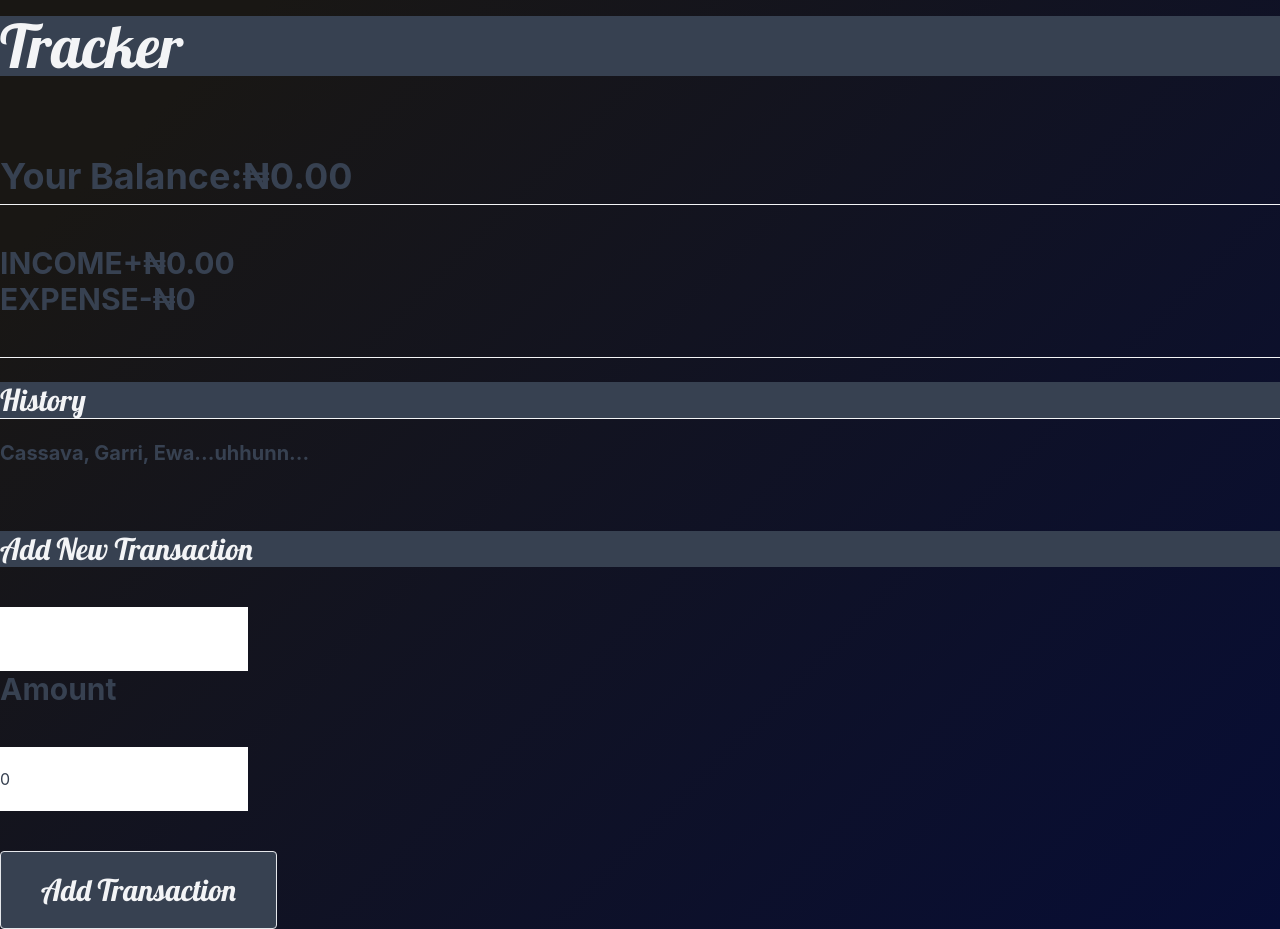
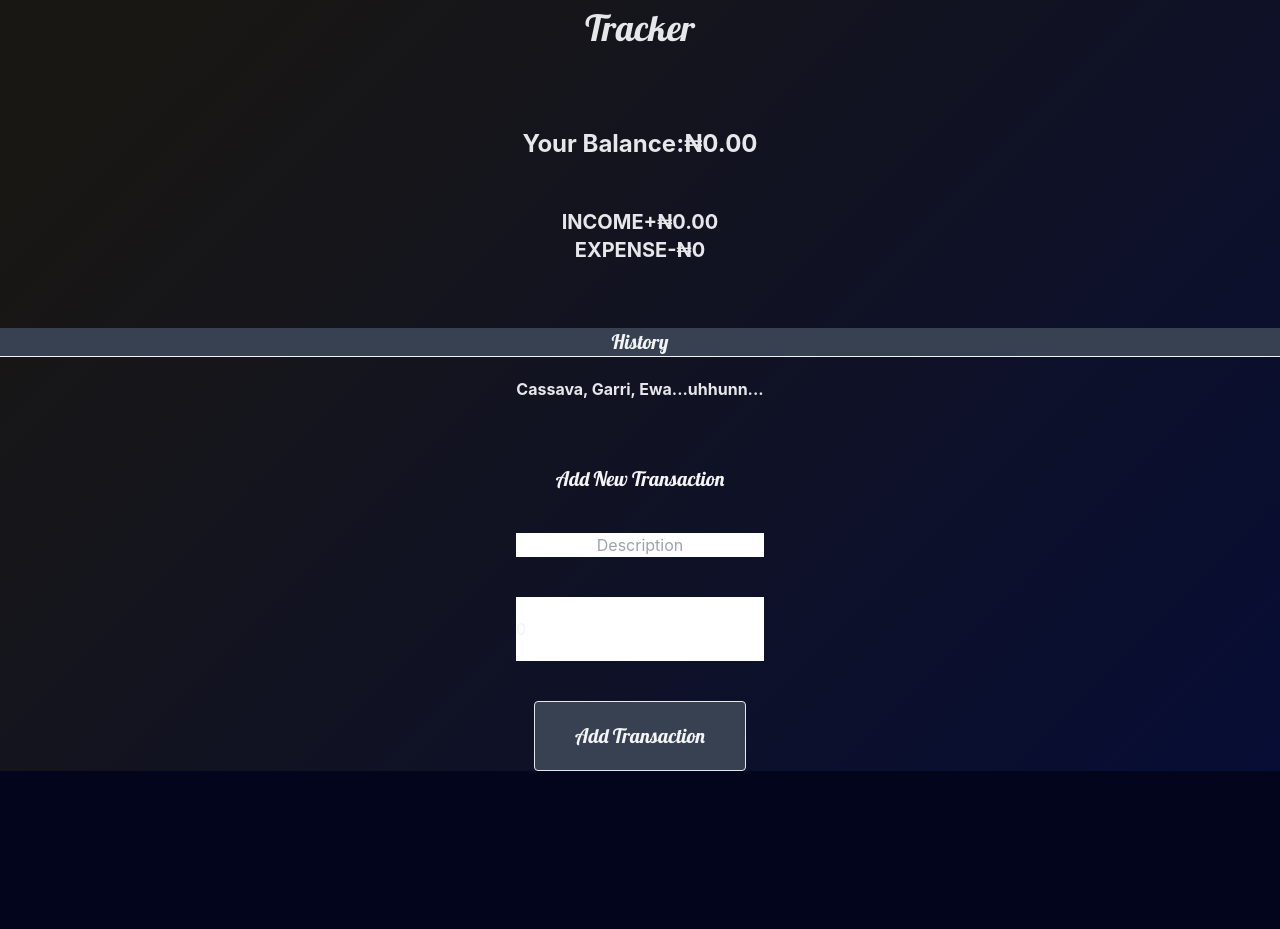
Before and after one commit to maximus-kai/sapatracker, a React (Vite) app: page / in a window 1280 px wide. Shown: the part 420-1349 px from the top of the page. After the commit the page ends 1191 px from the top, so only its background shows below. Built offline with nearby package versions, Linux system fonts and the light colour scheme; a web font is replaced by a local one.

Commit message:
made some changes to the UI againgit add .!

```diff
--- a/src/App.jsx
+++ b/src/App.jsx
@@ -5,14 +5,16 @@ import Summary from './Components/Summary';
 import History from './Components/HistoryList';
 import AddTransaction from './Components/AddTransaction';
 import { GlobalProvider } from './context/GlobalState';
+import TestTail from './Components/TestTail';
 
 function App() {
 
   return (
     <GlobalProvider >
       <div>
-      <h5 className="text-gray-700 text-3xl pt-80 pb-10 font-bold ">
-        Working fine, as of April 19, 2024.
+          <TestTail/>
+      <h5 className="text-gray-300 text-xl text-center pt-80 pb-10 font-bold ">
+        Working fine, as of April 23, 2024.
           </h5>
           <Nav/>
           <Heading/>
--- a/src/Components/AddTransaction.jsx
+++ b/src/Components/AddTransaction.jsx
@@ -1,85 +1,82 @@
-import * as React from 'react';
-import { useState,useContext } from 'react';
-import { GlobalContext } from '../context/GlobalState';
+import * as React from "react";
+import { useState, useContext } from "react";
+import { GlobalContext } from "../context/GlobalState";
 
 export default function AddTransaction() {
-    const {addTransaction} = useContext(GlobalContext);
-    const [text,setText] = useState('');
-    const [amount,setAmount] = useState(0);
+  const { addTransaction } = useContext(GlobalContext);
+  const [text, setText] = useState("");
+  const [amount, setAmount] = useState(0);
 
-    const Submit =(e)=>{
+  const Submit = (e) => {
     e.preventDefault();
     const transactionParce = {
-        id: Math.floor(Math.random()*10000000) ,
+      id: Math.floor(Math.random() * 10000000),
       description: text,
-        something: +amount
-      }
-      addTransaction(transactionParce)
-    }
+      something: +amount,
+    };
+    addTransaction(transactionParce);
+  };
   return (
-      <div>
-        <br/>
-        <h5 className="
-        text-3xl
-       text-gray-100
+    <div className="text-center text-gray-100">
+      <br />
+      {/* @ "Add new transaction" button */}
+      <h5
+        className="
+        text-xl
+        text-center
          font-body
-       bg-gray-700
          mt-10
          font-bold "
-        //  mx-60
       >
         Add New Transaction
       </h5>
-
+      {/* @description input box */}
       <input
-          className='
-          mt-10
-
-           py-5
-          text-gray-700'
-          // px-60
+        className="
+          mt-10 text-center"
+        placeholder="Description"
         label="Description"
-          value = {text}
-          onChange={(e)=> {setText(e.target.value)}}
+        value={text}
+        onChange={(e) => {
+          setText(e.target.value);
+        }}
       />
-        <br/>
-        <div >
-          <h5 className="
-          text-3xl
-          text-gray-700
-          font-bold ">
-        Amount
-           </h5>
+      <br />
+      <div>
+        <h5
+          className="
+          text-xl
+          text-gray-200
+          font-bold "
+        ></h5>
         <input
-          className='
-          mt-10
-          text-gray-700
-          py-5'
-          // px-60
-            value = {amount}
-            onChange={(e)=> {setAmount(e.target.value) }}
+          className="mt-10 py-5"
+          value={amount}
+          onChange={(e) => {
+            setAmount(e.target.value);
+          }}
         />
-        <br/>
-        <button className='
+        <br />
+        <button
+          className="
         py-5
         mt-10
         bg-gray-700
         text-gray-100
               font-bold
         font-body
-        text-3xl
+        text-xl
         px-10
         rounded
         border-gray-200
-        border'
+        border"
           // px-60
           //
           onClick={Submit}
-        >Add Transaction
+        >
+          Add Transaction
         </button>
       </div>
-
     </div>
-
   );
 }
--- a/src/Components/Balance.jsx
+++ b/src/Components/Balance.jsx
@@ -10,13 +10,13 @@ const Balance = () => {
 
 
   return (
-    <div className=' text-gray-700'>
+    <div className=' text-gray-200'>
 
-    <div className='flex justify-left'>
-            <h4 className="text-4xl mt-20 font-bold ">
+    <div className='flex justify-center'>
+            <h4 className="text-2xl text-center mt-20 font-bold ">
             Your Balance:
            </h4>
-           <h4 className="text-4xl mt-20 font-bold ">
+           <h4 className="text-2xl mt-20  font-bold ">
            ₦{Total}
            </h4>
     </div>
@@ -25,4 +25,4 @@ const Balance = () => {
   )
 }
 
-export default Balance
+export default Balance;
--- a/src/Components/Heading.jsx
+++ b/src/Components/Heading.jsx
@@ -3,10 +3,11 @@ import React from "react";
 const Heading = () => {
   return (
     <h6 className="
-       text-6xl
-       text-gray-100
+       text-4xl
+       text-center
+       text-gray-200
        font-body
-       bg-gray-700
+
        mt-10
       font-bold
       ">
--- a/src/Components/History.jsx
+++ b/src/Components/History.jsx
@@ -15,17 +15,17 @@ const History = ({Transaction}) => {
      TheColor = "#00ff00";
   }
   return (<>
-  <div className='flex justify-evenly py-2 border-gray-500 border-t border-b'>
+  <div className='flex  justify-evenly py-2 border-gray-500 border-t border-b'>
 
-            <button className= ' text-2xl text-gray-700 border-gray-200'
+            <button className= ' text-l text-gray-200 border-gray-200'
         onClick={()=>deleteTransaction(Transaction.id)}
         >X
               </button>
 
-        <h5 className="text-gray-700 text-2xl font-bold ">
+        <h5 className="text-gray-200 text-l font-bold ">
           {Transaction.description}
           </h5>
-          <h6 className="text-2xl text-gray-700 font-bold " color = {TheColor} >
+          <h6 className="text-l text-gray-200 font-bold " color = {TheColor} >
           {sign}₦{Math.abs(Transaction.something)}
           </h6>
 
--- a/src/Components/HistoryList.jsx
+++ b/src/Components/HistoryList.jsx
@@ -7,10 +7,11 @@ export default function HistoryList() {
     return (
         <>
         <br/>
-        <h4 className="text-3xl
+        <h4 className="text-xl
           bg-gray-700
           text-gray-100
             font-body
+            text-center
             font-bold
             pb-0
             border-b
@@ -23,7 +24,7 @@ export default function HistoryList() {
             (<History key = {eachTransaction.id} Transaction = {eachTransaction} />)
             )
           }
-           <h6 className="text-xl text-gray-700 font-bold mt-5 ">
+           <h6 className="text-l text-gray-200 text-center font-bold mt-5 ">
            Cassava, Garri, Ewa...uhhunn...
           </h6>
         </div>
--- a/src/Components/Summary.jsx
+++ b/src/Components/Summary.jsx
@@ -13,21 +13,22 @@ const Summary = () => {
 
   return (
     <div>
-        <div className='mt-2 text-gray-700 py-10 border-t border-b  border-gray-100'>
-          <div className='flex justify-left'>
-          <h5 className="text-3xl ml-30 font-bold ">
+        <div className='mt-2 text-gray-200 py-10 border-gray-100'>
+        {/* border-t border-b */}
+          <div className='flex justify-center'>
+          <h5 className="text-xl ml-30 font-bold ">
           INCOME
           </h5>
-          <h5 className="text-3xl  font-bold ">
+          <h5 className="text-xl justify-center font-bold ">
           +₦{Income}
           </h5>
           </div>
 
-          <div className='flex justify-left'>
-          <h5 className="text-3xl  font-bold ">
+          <div className='flex justify-center'>
+          <h5 className="text-xl  font-bold ">
           EXPENSE
           </h5>
-          <h5 className="text-3xl font-bold ">
+          <h5 className="text-xl font-bold ">
           -₦{Math.abs(Expense)}
           </h5>
           </div>
--- /dev/null
+++ b/src/Components/TestTail.jsx
@@ -0,0 +1,18 @@
+import React from 'react'
+
+const TestTail = () => {
+  return (
+    <div className='relative'>
+        <div className='fixed top-0 left-0 right-0'>
+        <strong>TestTail</strong>
+        <strong>TestTail</strong>
+        </div>
+        <div className='fixed top-5 left-0 right-1'>
+        <strong>TestTail</strong>
+        <strong>TestTail</strong>
+        </div>
+    </div>
+  )
+}
+
+export default TestTail
```
Lines whose indentation alone changed are shown as unchanged.
